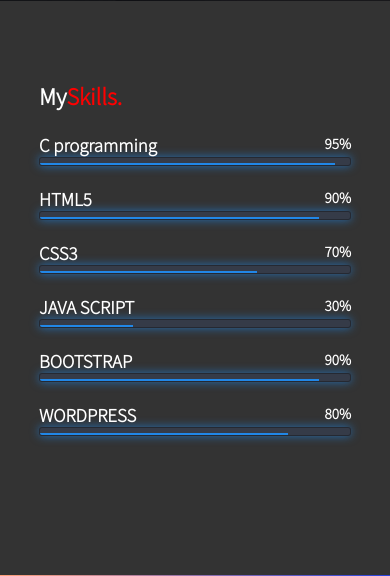
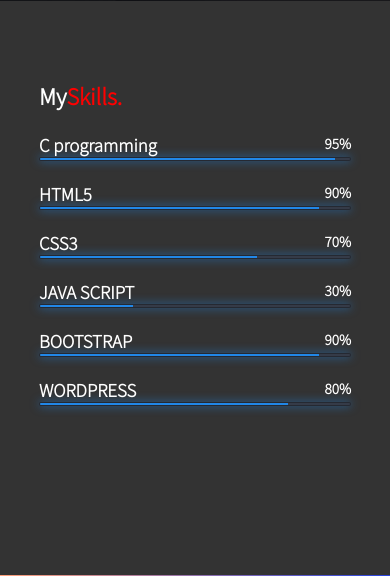
Before and after one commit to 9926830418/portfolio, a PHP site: page / in a window 390 px wide. Shown: the part 843-1419 px from the top of the page. Run offline with PHP 8.4, Linux system fonts and the light colour scheme; some libraries are stand-ins or nearby versions.

Commit message:
Update style.css

```diff
--- a/style.css
+++ b/style.css
@@ -578,7 +578,7 @@ display: none;
 		margin: 22px 0;
 	}
 	.bar{
-		padding-top: 5px;
+		padding-top: 0px;
 	}
 
 	#cv{
```
